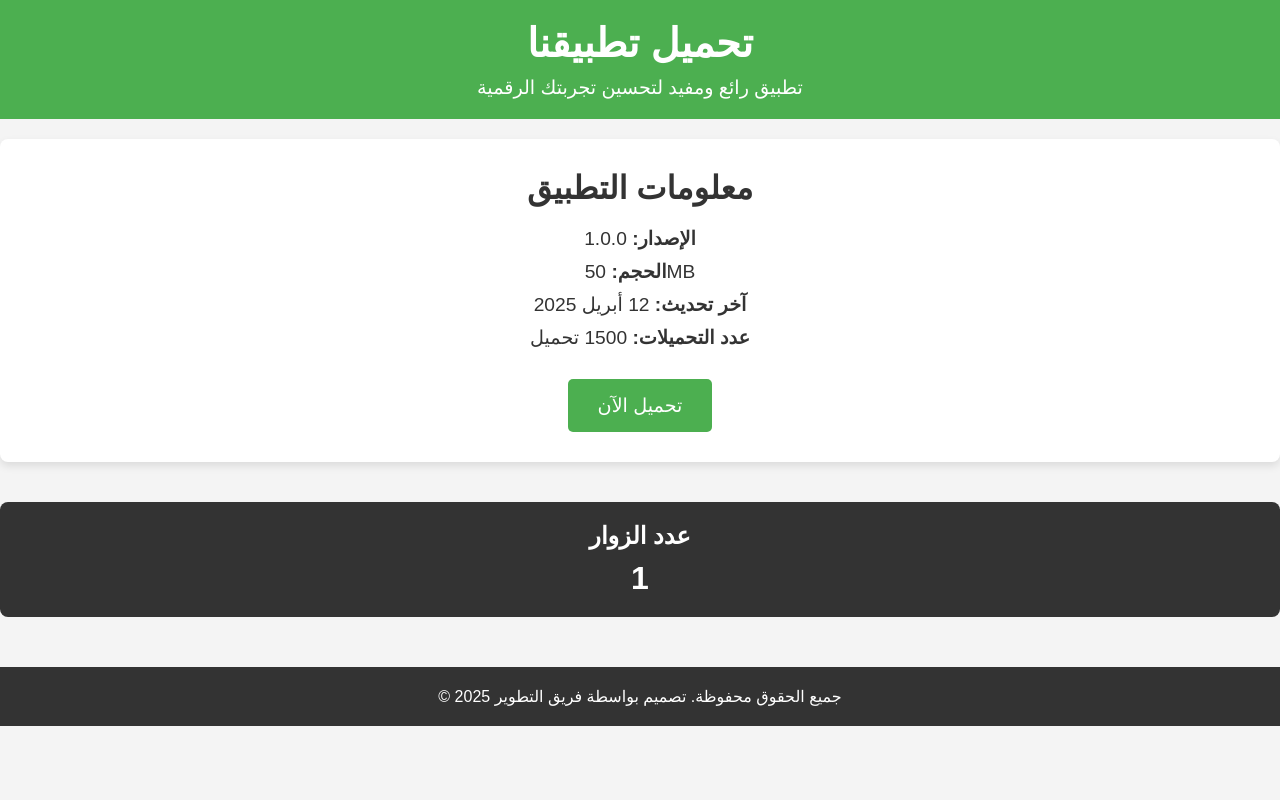
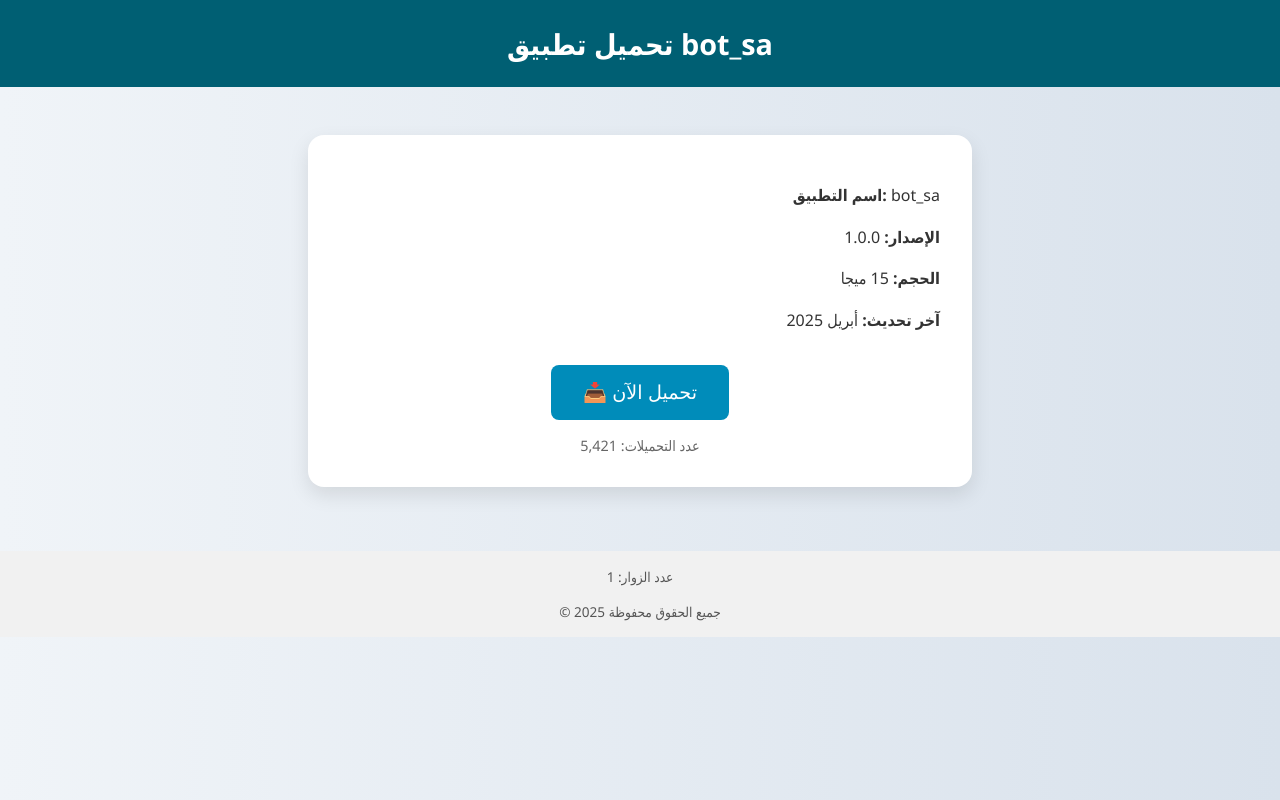
Before and after one commit to Moatezsager/bots, a plain HTML site: page index.html in a window 1280 px wide. Drawn offline with Linux system fonts and the light colour scheme.

Commit message:
Update index.html

```diff
--- a/index.html
+++ b/index.html
@@ -1,48 +1,110 @@
 <!DOCTYPE html>
 <html lang="ar">
 <head>
-  <meta charset="UTF-8">
-  <meta name="viewport" content="width=device-width, initial-scale=1.0">
-  <title>تحميل التطبيق</title>
-  <link rel="stylesheet" href="styles.css">
-  <script defer src="script.js"></script>
+  <meta charset="UTF-8" />
+  <meta name="viewport" content="width=device-width, initial-scale=1.0"/>
+  <title>تحميل تطبيق bot_sa</title>
+  <style>
+    body {
+      font-family: 'Segoe UI', Tahoma, Geneva, Verdana, sans-serif;
+      background: linear-gradient(to right, #f0f4f8, #d9e2ec);
+      margin: 0;
+      padding: 0;
+      text-align: center;
+      color: #333;
+    }
+
+    header {
+      background-color: #005f73;
+      color: #fff;
+      padding: 1.5rem;
+      font-size: 1.8rem;
+      font-weight: bold;
+    }
+
+    .container {
+      max-width: 600px;
+      margin: 3rem auto;
+      background: white;
+      padding: 2rem;
+      border-radius: 16px;
+      box-shadow: 0 8px 20px rgba(0, 0, 0, 0.1);
+    }
+
+    .app-info {
+      text-align: right;
+      margin-bottom: 2rem;
+      font-size: 1rem;
+      line-height: 1.6;
+    }
+
+    .download-btn {
+      background-color: #008cba;
+      color: #fff;
+      border: none;
+      padding: 1rem 2rem;
+      font-size: 1.2rem;
+      border-radius: 8px;
+      cursor: pointer;
+      transition: background 0.3s ease;
+    }
+
+    .download-btn:hover {
+      background-color: #005f73;
+    }
+
+    .downloads {
+      margin-top: 1rem;
+      font-size: 0.9rem;
+      color: #666;
+    }
+
+    footer {
+      margin-top: 4rem;
+      padding: 1rem;
+      font-size: 0.85rem;
+      color: #555;
+      background-color: #f1f1f1;
+    }
+
+    .visitor-counter {
+      margin-top: 1rem;
+    }
+  </style>
 </head>
 <body>
-  <!-- الجزء العلوي من الصفحة -->
-  <header>
-    <div class="container">
-      <h1>تحميل تطبيقنا</h1>
-      <p>تطبيق رائع ومفيد لتحسين تجربتك الرقمية</p>
+
+  <header>تحميل تطبيق bot_sa</header>
+
+  <div class="container">
+    <div class="app-info">
+      <p><strong>اسم التطبيق:</strong> bot_sa</p>
+      <p><strong>الإصدار:</strong> 1.0.0</p>
+      <p><strong>الحجم:</strong> 15 ميجا</p>
+      <p><strong>آخر تحديث:</strong> أبريل 2025</p>
     </div>
-  </header>
 
-  <!-- معلومات التطبيق -->
-  <section class="app-info">
-    <div class="container">
-      <h2>معلومات التطبيق</h2>
-      <div class="app-details">
-        <p><strong>الإصدار:</strong> 1.0.0</p>
-        <p><strong>الحجم:</strong> 50MB</p>
-        <p><strong>آخر تحديث:</strong> 12 أبريل 2025</p>
-        <p><strong>عدد التحميلات:</strong> <span id="download-count">1500</span> تحميل</p>
-      </div>
-      <a href="#" class="download-btn">تحميل الآن</a>
-    </div>
-  </section>
+    <button class="download-btn" onclick="startDownload()">📥 تحميل الآن</button>
 
-  <!-- قسم حساب عدد الزوار -->
-  <section class="visitor-counter">
-    <div class="container">
-      <h2>عدد الزوار</h2>
-      <div id="visitor-count" class="visitor-count-box">0</div>
-    </div>
-  </section>
+    <div class="downloads">عدد التحميلات: <span id="download-count">5,421</span></div>
+  </div>
 
-  <!-- الجزء السفلي من الصفحة -->
   <footer>
-    <div class="container">
-      <p>&copy; 2025 جميع الحقوق محفوظة. تصميم بواسطة فريق التطوير</p>
-    </div>
+    <div>عدد الزوار: <span id="visitor-count">--</span></div>
+    <div class="visitor-counter">© 2025 جميع الحقوق محفوظة</div>
   </footer>
+
+  <script>
+    // تحميل الملف
+    function startDownload() {
+      window.location.href = "bot_sa.apk";
+    }
+
+    // عداد الزوار المحلي (تجريبي - لا يعمل عبر الإنترنت بدون سيرفر)
+    let visits = localStorage.getItem('visit_count') || 0;
+    visits++;
+    localStorage.setItem('visit_count', visits);
+    document.getElementById('visitor-count').innerText = visits;
+  </script>
 </body>
 </html>
```
